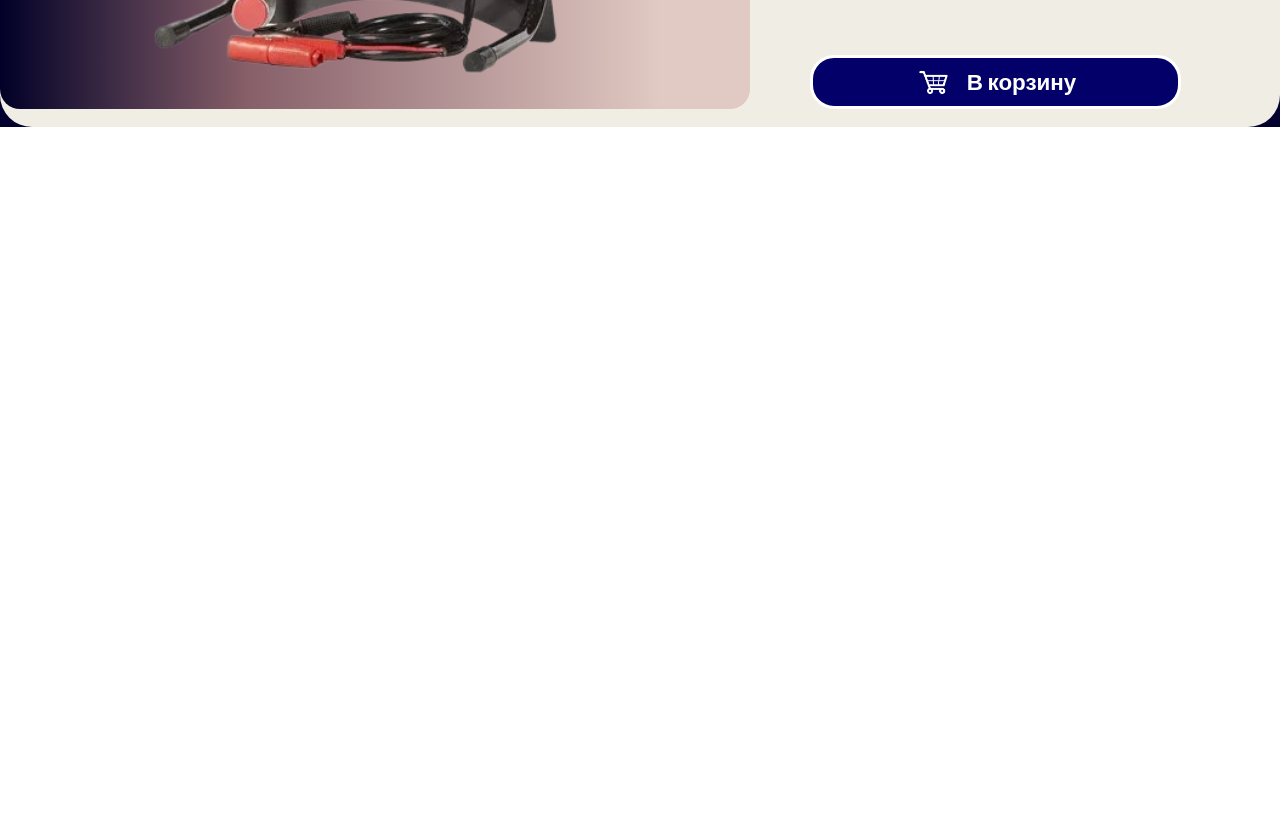
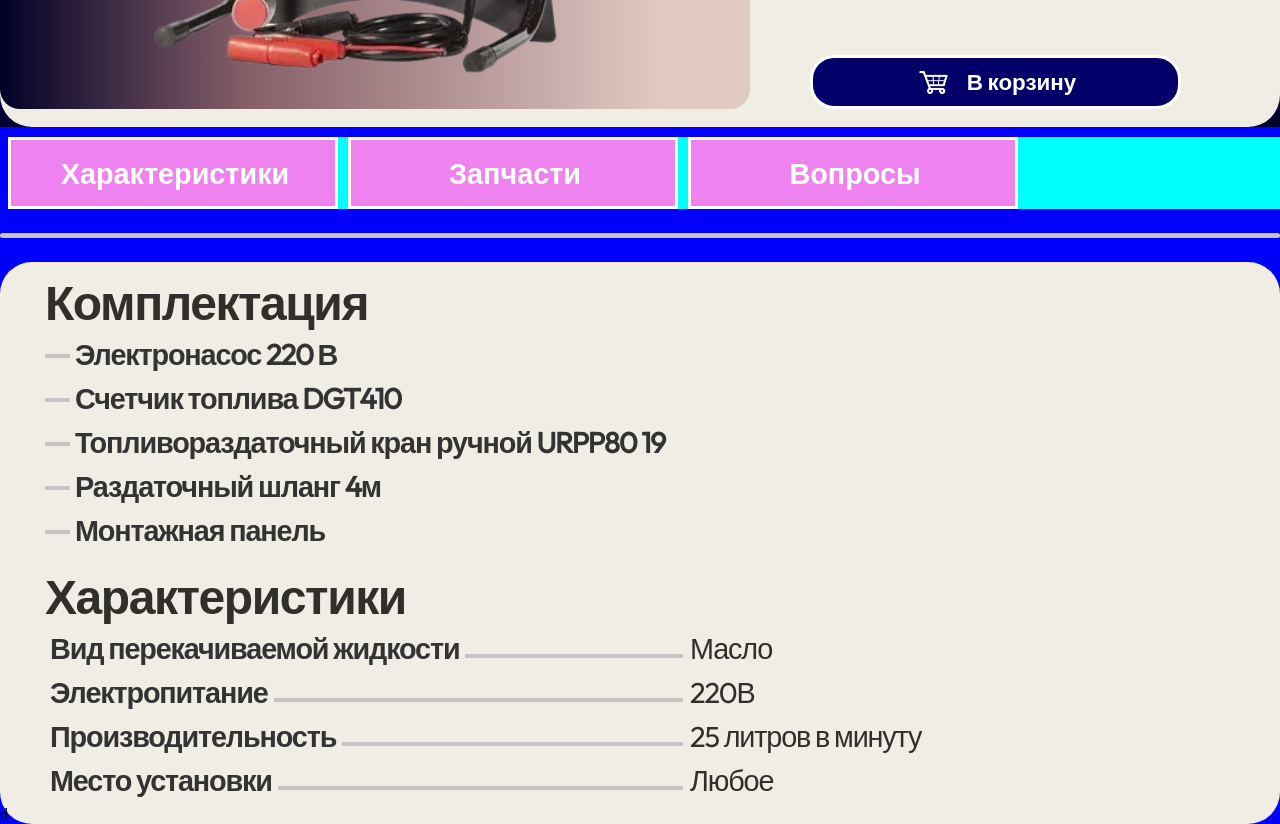
Before and after one commit to Danila267/azsk, a Vue app: page /item in a window 1280 px wide. Shown: the part 700-1524 px from the top of the page. Before the commit the page ends 827 px from the top, so only its background shows below. Built offline with nearby package versions, Linux system fonts and the light colour scheme.

Commit message:
OptionProps desktop end layout

```diff
--- /dev/null
+++ b/src/components/OptionProps.vue
@@ -0,0 +1,232 @@
+<template>
+    <div class="optionprops">
+        <p class="optionprops__title">Комплектация</p>
+
+        <div class="optionprops__text-block">
+            <div class="optionprops__text-block__gray-line"></div>
+            <p class="optionprops__text-block__text">Электронасос 220 В</p>
+        </div>
+
+        <div class="optionprops__text-block">
+            <div class="optionprops__text-block__gray-line"></div>
+            <p class="optionprops__text-block__text">Счетчик топлива DGT410</p>
+        </div>
+
+        <div class="optionprops__text-block">
+            <div class="optionprops__text-block__gray-line"></div>
+            <p class="optionprops__text-block__text">Топливораздаточный кран ручной URPP80 19</p>
+        </div>
+
+        <div class="optionprops__text-block">
+            <div class="optionprops__text-block__gray-line"></div>
+            <p class="optionprops__text-block__text">Раздаточный шланг 4м</p>
+        </div>
+
+
+        <div class="optionprops__text-block">
+            <div class="optionprops__text-block__gray-line"></div>
+            <p class="optionprops__text-block__text">Монтажная панель</p>
+        </div>
+
+
+        <p class="optionprops__title">Характеристики</p>
+
+
+        <div class="optionprops__text-block--direct">
+            <div class="optionprops__text-block--lim">
+                <p class="optionprops__text-block__text">Вид перекачиваемой жидкости</p>
+                <div class="optionprops__text-block__underline"></div>
+
+            </div>
+
+            <p class="optionprops__text-block__text--content">Масло</p>
+        </div>
+
+        <div class="optionprops__text-block--direct">
+
+            <div class="optionprops__text-block--lim">
+                <p class="optionprops__text-block__text">Электропитание</p>
+                <div class="optionprops__text-block__underline"></div>
+                <!-- <p class="optionprops__text-block__text">220В</p> -->
+            </div>
+
+            <p class="optionprops__text-block__text--content">220В</p>
+        </div>
+
+
+        <div class="optionprops__text-block--direct">
+
+            <div class="optionprops__text-block--lim">
+                <p class="optionprops__text-block__text">Производительность</p>
+                <div class="optionprops__text-block__underline"></div>
+                <!-- <p class="optionprops__text-block__text">220В</p> -->
+            </div>
+
+            <p class="optionprops__text-block__text--content">25 литров в минуту</p>
+        </div>
+
+
+        <div class="optionprops__text-block--direct">
+
+            <div class="optionprops__text-block--lim">
+                <p class="optionprops__text-block__text">Место установки</p>
+                <div class="optionprops__text-block__underline"></div>
+                <!-- <p class="optionprops__text-block__text">220В</p> -->
+            </div>
+
+            <p class="optionprops__text-block__text--content">Любое</p>
+        </div>d
+
+
+    </div>
+</template>
+
+<script>
+export default {
+    name: 'OptionProps'
+}
+
+</script>
+
+<style lang="scss" scoped>
+.optionprops {
+    // flex-basis: 1520px;
+    max-width: 1520px;
+    // min-width: 1400px;
+    max-height: auto;
+    // background-color: #afc985;
+    background-color: #F0EDE5;
+    position: relative;
+    display: flex;
+    flex-direction: column;
+    align-items: flex-start;
+    justify-content: center;
+    gap: 4px;
+    border-radius: 32px;
+    z-index: 300;
+    flex-shrink: 8;
+    flex-grow: 0;
+    flex-wrap: wrap;
+}
+.optionprops__title {
+    width: auto;
+    // height: 128px;
+    position: relative;
+    display: flex;
+    color: #312F2C;
+    font-size: 3em;
+    font-weight: bold;
+    font-family: 'Outfit', sans-serif;
+    letter-spacing: -0.03em;
+    padding: 0;
+    // margin-left: 15px;
+    margin-top: 10px;
+    margin-left: 45px;
+    box-sizing: border-box;
+}
+.optionprops__text-block {
+    width: auto;
+    height: auto;
+    position: relative;
+    display: flex;
+    flex-direction: row;
+    margin-left: 45px;
+    align-items: center;
+    justify-content: flex-start;
+
+}
+.optionprops__text-block--direct {
+    // flex-basis: 600px;
+    width: auto;
+    height: auto;
+    position: relative;
+    display: flex;
+    flex-direction: row;
+    // margin-left: 45px;
+    align-items: center;
+    justify-content: flex-start;
+    flex-grow: 1;
+}
+.optionprops__text-block--lim {
+    min-width: 640px;
+    // flex-basis: 600px;
+    // max-width: 800px;
+    position: relative;
+    display: flex;
+    flex-direction: row;
+    margin-left: 45px;
+    align-items: center;
+    justify-content: flex-start;
+
+    /* Prevent shrinking and allow horizontal scrolling */
+    // overflow-x: auto;
+    flex-grow: 1;
+    white-space: nowrap;
+    flex-wrap: nowrap;
+    // margin-right: 80px;
+    // padding-right: 80px;
+    box-sizing: border-box;
+}
+.optionprops__text-block__gray-line {
+    width: 25px;
+    height: 4px;
+    position: relative;
+    display: flex;
+    background-color: #c4c4c4;
+}
+.optionprops__text-block__text {
+    width: auto;
+    // height: 128px;
+    position: relative;
+    display: flex;
+    color: #333333;
+    font-size: 1.8em;
+    font-weight: bold;
+    font-family: 'Outfit', sans-serif;
+    letter-spacing: -0.04em;
+    padding: 0;
+    // margin-left: 15px;
+    margin-bottom: 4px;
+    margin-left: 5px;
+    box-sizing: border-box;
+    flex-shrink: 0; /* don’t let the text shrink */
+    // padding: 0;
+        // min-width: 0px;
+    // flex-wrap: nowrap;
+    // overflow: hidden;
+    // white-space: nowrap;
+    // user-select: none;
+}
+.optionprops__text-block__text--content {
+    width: auto;
+    // height: 128px;
+    position: relative;
+    display: flex;
+    color: #312F2C;
+    font-size: 1.8em;
+    font-weight: 500;
+    font-family: 'Outfit', sans-serif;
+    letter-spacing: -0.04em;
+    padding: 0;
+    // margin-left: 15px;
+    margin-bottom: 4px;
+    margin-left: 5px;
+    box-sizing: border-box;
+    flex-shrink: 0; /* don’t let the text shrink */
+}
+.optionprops__text-block__underline {
+    flex-basis: 100px;
+    width: auto;
+    // max-width: 400px;
+    height: 4px;
+    position: relative;
+    display: flex;
+    background-color: #c4c4c4;
+    flex-grow: 1;
+    flex-shrink: 0;
+    align-self: flex-end;
+    margin-bottom: 12px;
+    margin-left: 6px;
+    margin-right: 2px;
+}
+</style>
--- a/src/components/SingleMain.vue
+++ b/src/components/SingleMain.vue
@@ -85,6 +85,7 @@ export default {
     flex-basis: 400px;
     max-width: 700px;
     // min-width: 650px;
+    // height: 520px;
     height: 607px;
     position: relative;
     display: flex;
@@ -123,7 +124,7 @@ export default {
 }
 .singlemain__block__info__title {
     width: auto;
-    height: 160px;
+    height: 128px;
     position: relative;
     display: flex;
     color: #312F2C;
--- /dev/null
+++ b/src/components/SingleOptions.vue
@@ -0,0 +1,104 @@
+<template>
+    <div class="options">
+        <div class="options__button-list">
+
+            <div class="options__button-list__button">
+                <div class="options__button-list__button__text">Характеристики</div>
+            </div>
+
+            <div class="options__button-list__button">
+                <div class="options__button-list__button__text">Запчасти</div>
+            </div>
+
+            <div class="options__button-list__button">
+                <div class="options__button-list__button__text">Вопросы</div>
+            </div>
+
+        </div>
+
+        <div class="options__gray-line"></div>
+
+
+        <OptionProps />
+    </div>
+</template>
+
+<script>
+import OptionProps from './OptionProps.vue';
+
+export default {
+    name: 'SingleOptions',
+    components: { OptionProps, }
+}
+
+</script>
+
+<style lang="scss" scoped>
+.options {
+    width: 100%;
+    height: auto;
+    // top: 11.5em;
+    position: relative;
+    display: flex;
+    flex-direction: column;
+      background-color: blue;
+    z-index: 300;
+    align-items: center;
+}
+.options__button-list {
+    max-width: 1505px;
+    height: auto;
+    position: relative;
+    display: flex;
+    flex-direction: row;
+    box-sizing: border-box;
+    background-color: aqua;
+    // background-color: #01002F;
+    justify-content: flex-start;
+    margin-top: 10px;
+    margin-left: 15px;
+    gap: 10px;
+}
+.options__button-list__button {
+    max-width: 330px;
+    height: 72px;
+    position: relative;
+    display: flex;
+    background-color: violet;
+    border: 3px solid #ffffff;
+    justify-content: center;
+    padding-left: 8px;
+    padding-right: 8px;
+    box-sizing: border-box;
+}
+.options__button-list__button__text {
+    width: auto;
+    height: auto;
+    position: relative;
+    display: flex;
+    color: #ffffff;
+    font-size: 1.8em;
+    font-weight: 600;
+    font-family: 'Outfit', sans-serif;
+    padding: 0;
+    // margin-left: 15px;
+    align-self: center;
+    // padding-bottom: 10px;
+    padding-left: 5px;
+    box-sizing: border-box;
+}
+
+
+.options__gray-line {
+    max-width: 1520px;
+    height: 5px;
+    position: relative;
+    display: flex;
+    background-color: #c4c4c4;
+    margin-top: 24px;
+    margin-bottom: 24px;
+    border-radius: 5px;
+}
+
+
+</style>
--- a/src/views/SinglePage.vue
+++ b/src/views/SinglePage.vue
@@ -1,15 +1,17 @@
 <template>
     <div class="singlepage">
         <SingleMain />
+        <SingleOptions />
     </div>
 </template>
 
 <script>
 import SingleMain from '@/components/SingleMain.vue';
+import SingleOptions from '@/components/SingleOptions.vue';
 
 export default {
     name: 'SinglePage',
-    components: { SingleMain, }
+    components: { SingleMain, SingleOptions }
 }
 </script>
 
```
